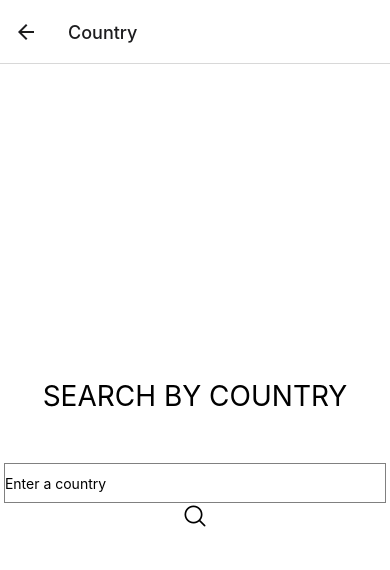
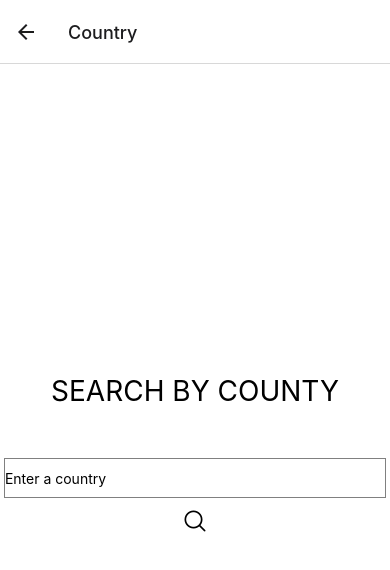
Before and after one commit to wiaxx/citypop, a React Native app: screen /Country in a window 390 px wide. Shown: the top 570 px of the page. Built offline with nearby package versions, Linux system fonts and the light colour scheme.

Commit message:
refactoring TextInput to reusable component

```diff
--- /dev/null
+++ b/src/components/Input.tsx
@@ -0,0 +1,51 @@
+import React, { useState } from 'react';
+import { StyleSheet, Text, Pressable, TextInput } from 'react-native';
+import { AntDesign } from '@expo/vector-icons';
+
+export type Props = {
+  title: string;
+  placeholder: string;
+};
+
+const Input: React.FC<Props> = ({
+  title,
+  placeholder,
+}) => {
+
+  const [value, setValue] = useState('')
+  console.log(value)
+
+  const test = () => {
+    console.log('works')
+  }
+
+  return (
+    <>
+      <Text style={styles.title}>{title}</Text>
+      <TextInput
+        placeholder={placeholder}
+        onChangeText={newValue => setValue(newValue)}
+        defaultValue={value}
+        style={styles.txtInput} />
+      <Pressable onPress={() => test()}>
+        <AntDesign name="search1" size={24} color="black" />
+      </Pressable>
+    </>
+  )
+}
+
+const styles = StyleSheet.create({
+  txtInput: {
+    height: 40,
+    width: "98%",
+    borderColor: 'gray',
+    borderWidth: 1,
+    marginBottom: 10,
+  },
+  title: {
+    fontSize: 28,
+    marginBottom: 50,
+  },
+});
+
+export default Input;
--- a/src/pages/City.tsx
+++ b/src/pages/City.tsx
@@ -1,15 +1,11 @@
 import React from 'react';
-import { StyleSheet, Text, View, Pressable, TextInput } from 'react-native';
-import { AntDesign } from '@expo/vector-icons';
+import { StyleSheet, View } from 'react-native';
+import Input from '../components/Input';
 
 const City = () => {
     return (
         <View style={styles.container}>
-            <Text style={styles.title}>SEARCH BY CITY</Text>
-            <TextInput defaultValue='Enter a city' style={styles.txtInput} />
-            <Pressable>
-                <AntDesign name="search1" size={24} color="black" />
-            </Pressable>
+            <Input title="SEARCH BY CITY" placeholder="Enter a city" />
         </View>
     )
 }
@@ -21,16 +17,6 @@ const styles = StyleSheet.create({
         alignItems: 'center',
         justifyContent: 'center',
     },
-    txtInput: {
-        height: 40,
-        width: "98%",
-        borderColor: 'gray',
-        borderWidth: 1
-    },
-    title: {
-        fontSize: 28,
-        marginBottom: 50,
-    },
 });
 
 export default City;
--- a/src/pages/Country.tsx
+++ b/src/pages/Country.tsx
@@ -1,15 +1,11 @@
 import React from 'react';
-import { StyleSheet, Text, View, Pressable, TextInput } from 'react-native';
-import { AntDesign } from '@expo/vector-icons';
+import { StyleSheet, View} from 'react-native';
+import Input from '../components/Input';
 
 const Country = () => {
     return (
         <View style={styles.container}>
-            <Text style={styles.title}>SEARCH BY COUNTRY</Text>
-            <TextInput defaultValue='Enter a country' style={styles.txtInput} />
-            <Pressable>
-                <AntDesign name="search1" size={24} color="black" />
-            </Pressable>
+            <Input title="SEARCH BY COUNTY" placeholder="Enter a country" />
         </View>
     )
 }
@@ -21,16 +17,6 @@ const styles = StyleSheet.create({
         alignItems: 'center',
         justifyContent: 'center',
     },
-    txtInput: {
-        height: 40,
-        width: "98%",
-        borderColor: 'gray',
-        borderWidth: 1
-    },
-    title: {
-        fontSize: 28,
-        marginBottom: 50,
-    },
 });
 
 export default Country;
```
